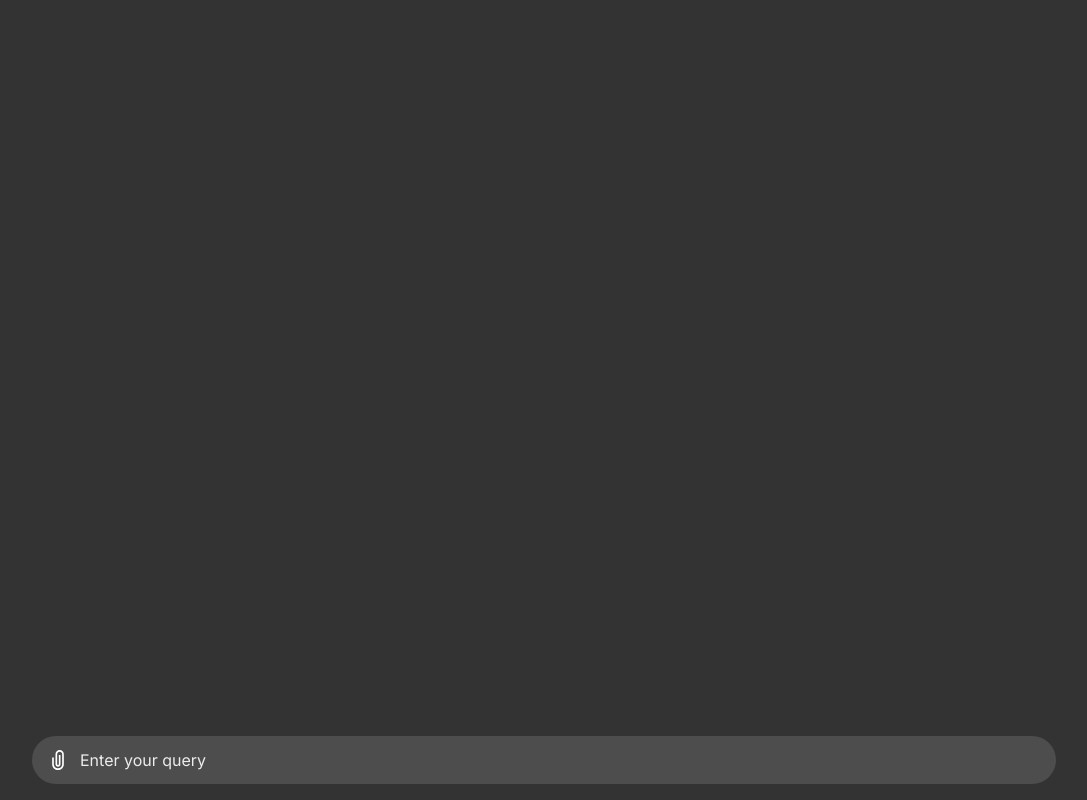
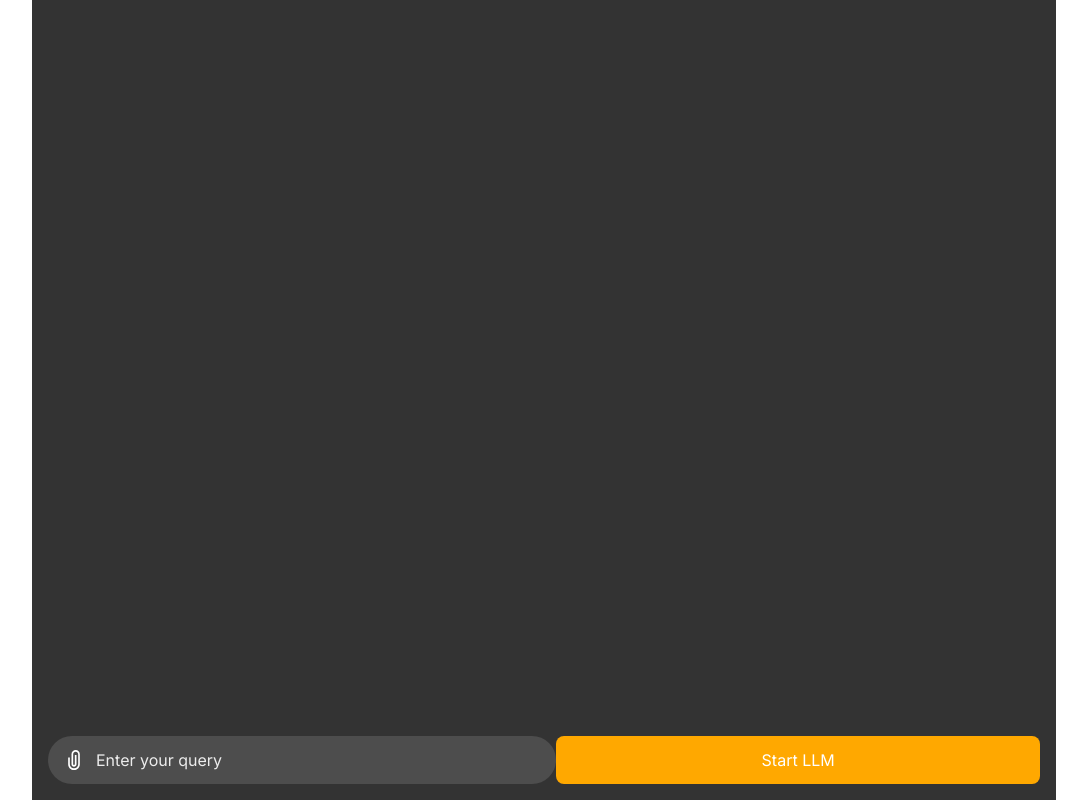
Before and after one commit to Himmu5/llm-ui, a Next.js app: page / in a window 1280 px wide. Shown: the whole page, without its empty margins (96-1183 px from the left). Built offline with nearby package versions, Linux system fonts and the light colour scheme.

Commit message:
feat: Redux setup added

```diff
--- a/package.json
+++ b/package.json
@@ -9,10 +9,13 @@
     "lint": "next lint"
   },
   "dependencies": {
+    "@microsoft/fetch-event-source": "^2.0.1",
+    "@reduxjs/toolkit": "^2.2.7",
     "next": "14.2.4",
     "react": "^18",
     "react-dom": "^18",
-    "react-icons": "^5.2.1"
+    "react-icons": "^5.2.1",
+    "react-redux": "^9.1.2"
   },
   "devDependencies": {
     "@types/node": "^20",
--- /dev/null
+++ b/src/app/StoreProvider.tsx
@@ -0,0 +1,15 @@
+'use client';
+
+import store from '@/store/store';
+import React, { FC } from 'react';
+import { Provider } from 'react-redux';
+
+interface P {
+    children: React.ReactNode
+}
+
+const ReduxProvider:FC<P> =({ children }) => {
+  return <Provider store={store}>{children}</Provider>;
+}
+
+export default ReduxProvider;
--- a/src/app/layout.tsx
+++ b/src/app/layout.tsx
@@ -1,6 +1,7 @@
 import type { Metadata } from "next";
 import { Inter } from "next/font/google";
 import "./globals.css";
+import ReduxProvider from "./StoreProvider";
 
 const inter = Inter({ subsets: ["latin"] });
 
@@ -16,7 +17,11 @@ export default function RootLayout({
 }>) {
   return (
     <html lang="en">
-      <body className={inter.className}>{children}</body>
+      <body className={inter.className}>
+        <ReduxProvider>
+          {children}
+        </ReduxProvider>
+      </body>
     </html>
   );
 }
--- a/src/app/page.tsx
+++ b/src/app/page.tsx
@@ -1,23 +1,31 @@
+"use client";
 import Input from "@/components/common/Input";
-import Image from "next/image";
+import { fetchEventSource } from "@microsoft/fetch-event-source";
+import { useState } from "react";
 import { CgAttachment } from "react-icons/cg";
 
 export default function Home() {
+  const [message, setMessage] = useState('');
+  const llmStream = async () => {
+    await fetchEventSource('http://localhost:8000/chat?query=hey', {
+      onmessage(ev) {
+        setMessage((pre) => pre + ev.data);
+      }
+    });
+  }
+
   return (
+    <div className=" bg-[#333333] max-w-5xl mx-auto w-full min-h-screen flex flex-col justify-between px-4">
 
-    <main className="  bg-[#333333]  ">
-      <div className=" max-w-5xl mx-auto w-full min-h-screen flex flex-col justify-between ">
+      <div className=" h-2/3 flex-grow overflow-auto">
+        {message}
+      </div>
 
-        <div className="h-2/3 flex-grow">
-
-        </div>
-
-        <div className="w-full  mb-4 flex items-center relative text-white ">
-          <CgAttachment size={20} className="absolute left-4  "/>
-          <Input type="text" className=" bg-[#4D4D4D] border-none focus:outline-none pl-12 py-3  placeholder:text-[#ececec] text-[#ececec]" />
-        </div>
-
+      <div className="w-full  mb-4 flex items-center relative text-white ">
+        <CgAttachment size={20} className="absolute left-4  " />
+        <Input type="text" className=" bg-[#4D4D4D] border-none focus:outline-none pl-12 py-3  placeholder:text-[#ececec] text-[#ececec]" />
+      <button onClick={llmStream} className="w-full bg-[#FFA800] text-white py-3 rounded-lg">Start LLM</button>
       </div>
-    </main>
+    </div>
   );
 }
--- /dev/null
+++ b/src/store/slices/languageModelSlice.ts
@@ -0,0 +1,14 @@
+import { createSlice } from "@reduxjs/toolkit";
+
+const languageModelSlice = createSlice({
+    name: "language_Model",
+    initialState: {},
+    reducers: {
+        setLanguageModel: (state, action) => {
+            return action.payload;
+        },
+    },
+})
+
+export const { setLanguageModel } = languageModelSlice.actions;
+export default languageModelSlice.reducer;
--- /dev/null
+++ b/src/store/store.ts
@@ -0,0 +1,11 @@
+import { configureStore } from "@reduxjs/toolkit";
+import languageModelSlice from "./slices/languageModelSlice";
+
+const store = configureStore({
+    reducer:{
+        language_model:languageModelSlice
+    }
+})
+
+
+export default store
```
Also changed, not shown: src/services/llm-service.ts (added, +9 -0 lines), 1 other file (tests, documents, lock files or other folders).
